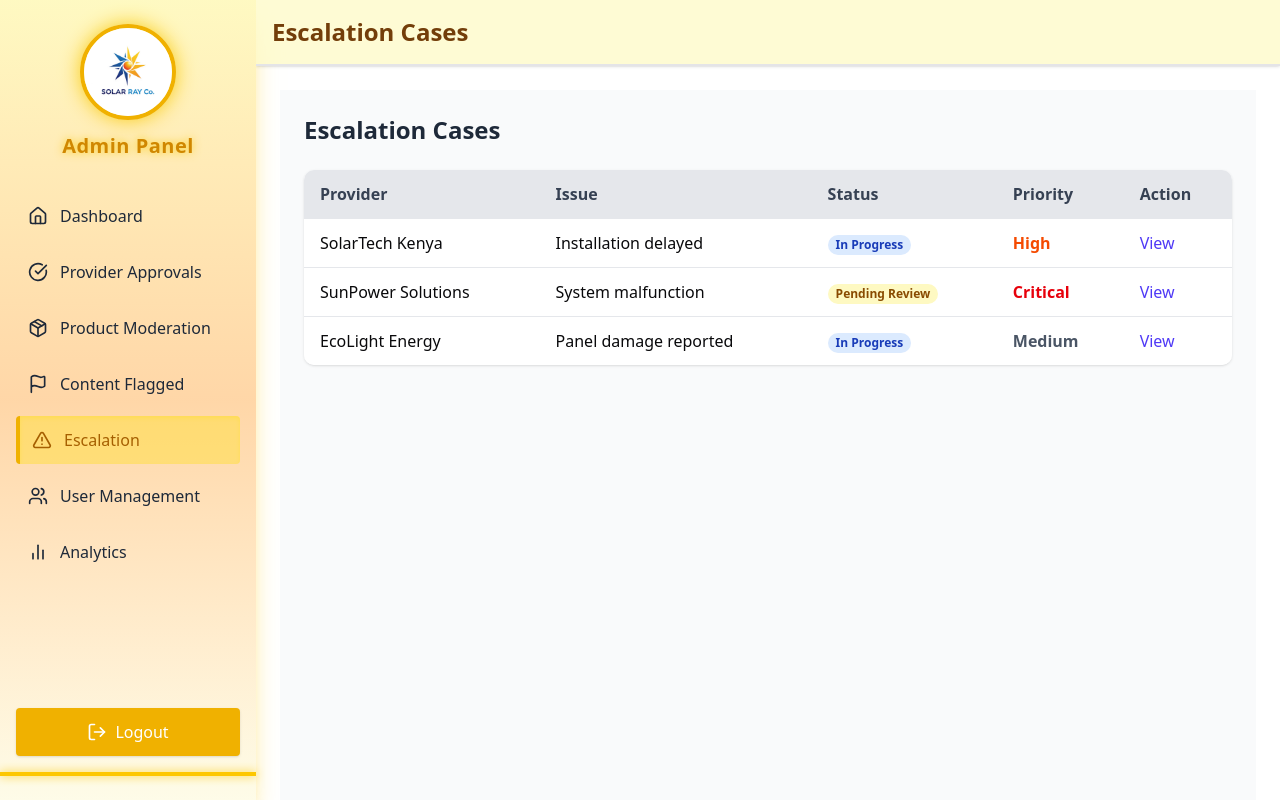
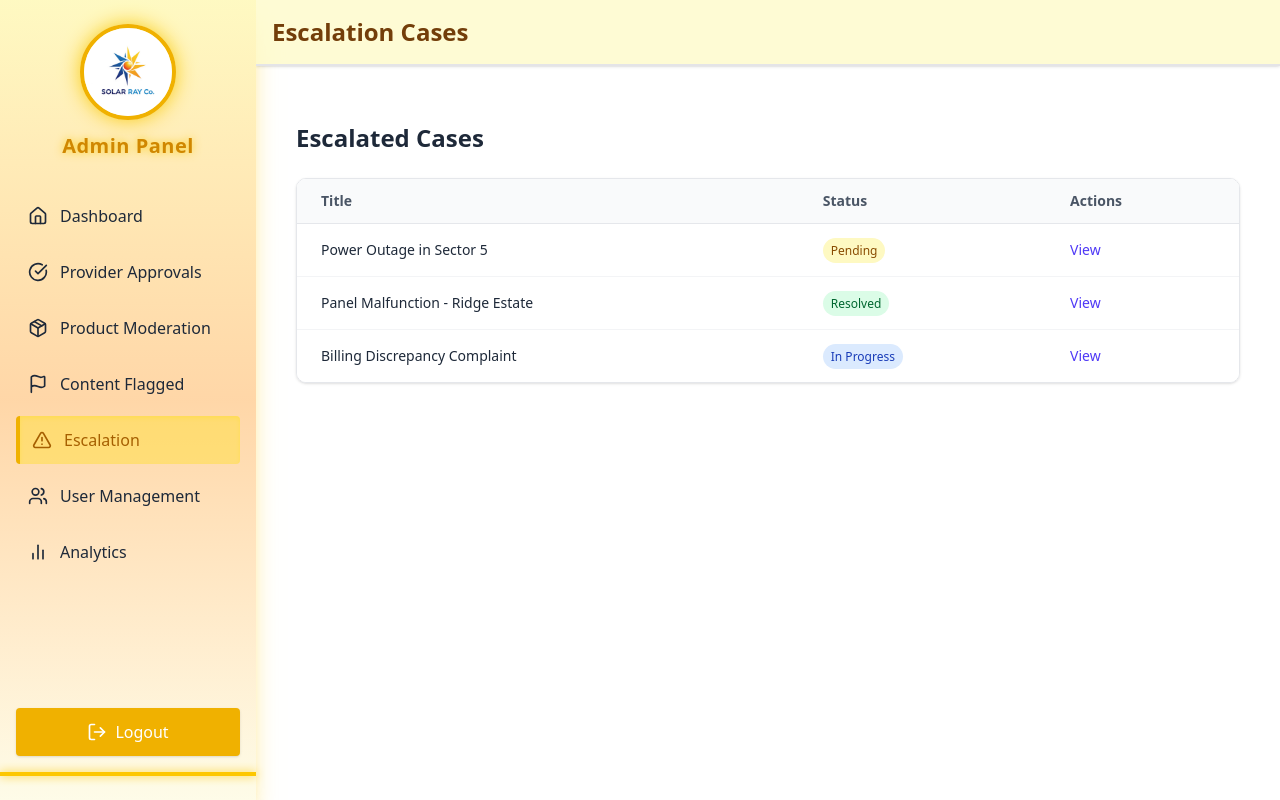
Before and after one commit to Michael-Munga/Ray-Solar-Solutions-Frontend, a React (Vite) app: page /escalation in a window 1280 px wide. Built offline with nearby package versions, Linux system fonts and the light colour scheme.

Commit message:
Simplified table to show title and status only and moved escalation cases to madal view when clicked

```diff
--- a/src/pages/admin/Escalations.jsx
+++ b/src/pages/admin/Escalations.jsx
@@ -1,135 +1,118 @@
-import React, { useState } from 'react';
-import { CheckCircle, XCircle, Info } from 'lucide-react';
+import React, { useState } from "react";
+import { motion } from "framer-motion";
+import { X } from "lucide-react";
 
-const dummyEscalatedCases = [
+// Dummy data
+const dummyEscalations = [
   {
     id: 1,
-    providerName: 'SolarTech Kenya',
-    issue: 'Installation delayed',
-    status: 'In Progress',
-    priority: 'High',
+    title: "Power Outage in Sector 5",
+    status: "Pending",
+    priority: "High",
+    description: "Residents in Sector 5 have reported a complete power outage affecting 45 homes.",
   },
   {
     id: 2,
-    providerName: 'SunPower Solutions',
-    issue: 'System malfunction',
-    status: 'Pending Review',
-    priority: 'Critical',
+    title: "Panel Malfunction - Ridge Estate",
+    status: "Resolved",
+    priority: "Medium",
+    description: "Several users reported malfunctioning solar panels in Ridge Estate.",
   },
   {
     id: 3,
-    providerName: 'EcoLight Energy',
-    issue: 'Panel damage reported',
-    status: 'In Progress',
-    priority: 'Medium',
+    title: "Billing Discrepancy Complaint",
+    status: "In Progress",
+    priority: "Low",
+    description: "A customer raised an issue about incorrect billing for the last two months.",
   },
 ];
 
-const getStatusBadgeClass = (status) => {
+// Utility functions for status and priority styling
+const getStatusBadge = (status) => {
   switch (status) {
-    case 'In Progress':
-      return 'bg-blue-100 text-blue-800';
-    case 'Pending Review':
-      return 'bg-yellow-100 text-yellow-800';
-    case 'Resolved':
-      return 'bg-green-100 text-green-800';
-    case 'Closed':
-      return 'bg-gray-200 text-gray-800';
+    case "Pending":
+      return "bg-yellow-100 text-yellow-800";
+    case "Resolved":
+      return "bg-green-100 text-green-800";
+    case "In Progress":
+      return "bg-blue-100 text-blue-800";
     default:
-      return 'bg-gray-100 text-gray-800';
+      return "bg-gray-100 text-gray-800";
   }
 };
 
-const getPriorityTextClass = (priority) => {
+const getPriorityColor = (priority) => {
   switch (priority) {
-    case 'Critical':
-      return 'text-red-600';
-    case 'High':
-      return 'text-orange-600';
+    case "High":
+      return "text-red-600";
+    case "Medium":
+      return "text-yellow-600";
+    case "Low":
+      return "text-green-600";
     default:
-      return 'text-gray-600';
+      return "text-gray-600";
   }
 };
 
 function Escalation() {
-  const [escalatedCases, setEscalatedCases] = useState(dummyEscalatedCases);
   const [selectedCase, setSelectedCase] = useState(null);
-  const [isModalOpen, setIsModalOpen] = useState(false);
+  const [escalations, setEscalations] = useState(dummyEscalations);
 
-  const openModal = (caseItem) => {
-    setSelectedCase(caseItem);
-    setIsModalOpen(true);
-  };
+  const handleCloseModal = () => setSelectedCase(null);
 
-  const closeModal = () => {
+  const handleMarkResolved = (id) => {
+    const confirmed = window.confirm("Mark this case as resolved?");
+    if (!confirmed) return;
+
+    const updated = escalations.map((item) =>
+      item.id === id ? { ...item, status: "Resolved" } : item
+    );
+    setEscalations(updated);
     setSelectedCase(null);
-    setIsModalOpen(false);
-  };
-
-  const handleAction = (id, actionType) => {
-    const confirmMsg =
-      actionType === 'resolve'
-        ? 'Are you sure you want to mark this case as resolved?'
-        : 'Are you sure you want to close this case?';
-
-    if (!window.confirm(confirmMsg)) return;
-
-    const updatedCases = escalatedCases.map((caseItem) =>
-      caseItem.id === id
-        ? {
-            ...caseItem,
-            status: actionType === 'resolve' ? 'Resolved' : 'Closed',
-          }
-        : caseItem
-    );
-
-    setEscalatedCases(updatedCases);
-    setIsModalOpen(false);
-    alert(`Case ${id} ${actionType === 'resolve' ? 'marked as resolved' : 'closed'} (Simulated)`);
   };
 
   return (
-    <div className="p-6 bg-gray-50 min-h-screen">
-      <h1 className="text-2xl font-bold mb-6 text-gray-800">Escalation Cases</h1>
-      {escalatedCases.length === 0 ? (
-        <div className="text-gray-500 text-center py-8">No escalation cases available.</div>
+    <div className="container mx-auto px-4 py-8">
+      <motion.h2
+        className="text-2xl font-bold mb-6 text-gray-800"
+        initial={{ opacity: 0, y: -10 }}
+        animate={{ opacity: 1, y: 0 }}
+        transition={{ duration: 0.4 }}
+      >
+        Escalated Cases
+      </motion.h2>
+
+      {escalations.length === 0 ? (
+        <p className="text-gray-500 text-center">No escalation cases to display.</p>
       ) : (
-        <div className="overflow-x-auto rounded-lg shadow">
-          <table className="min-w-full bg-white">
-            <thead className="bg-gray-200">
+        <div className="overflow-x-auto shadow rounded-lg border border-gray-200">
+          <table className="min-w-full bg-white divide-y divide-gray-200">
+            <thead className="bg-gray-50">
               <tr>
-                <th className="text-left py-3 px-4 font-semibold text-gray-700">Provider</th>
-                <th className="text-left py-3 px-4 font-semibold text-gray-700">Issue</th>
-                <th className="text-left py-3 px-4 font-semibold text-gray-700">Status</th>
-                <th className="text-left py-3 px-4 font-semibold text-gray-700">Priority</th>
-                <th className="text-left py-3 px-4 font-semibold text-gray-700">Action</th>
+                <th className="px-6 py-3 text-left text-sm font-semibold text-gray-600">Title</th>
+                <th className="px-6 py-3 text-left text-sm font-semibold text-gray-600">Status</th>
+                <th className="px-6 py-3 text-left text-sm font-semibold text-gray-600">Actions</th>
               </tr>
             </thead>
-            <tbody>
-              {escalatedCases.map((caseItem) => (
-                <tr key={caseItem.id} className="border-t border-gray-200 hover:bg-gray-50">
-                  <td className="py-3 px-4">{caseItem.providerName}</td>
-                  <td className="py-3 px-4">{caseItem.issue}</td>
-                  <td className="py-3 px-4">
+            <tbody className="divide-y divide-gray-100">
+              {escalations.map((escalation) => (
+                <tr key={escalation.id} className="hover:bg-gray-50">
+                  <td className="px-6 py-4 text-sm font-medium text-gray-800">
+                    {escalation.title}
+                  </td>
+                  <td className="px-6 py-4 text-sm">
                     <span
-                      className={`px-2 inline-flex text-xs leading-5 font-semibold rounded-full ${getStatusBadgeClass(
-                        caseItem.status
+                      className={`px-2 py-1 rounded-full text-xs font-medium ${getStatusBadge(
+                        escalation.status
                       )}`}
                     >
-                      {caseItem.status}
+                      {escalation.status}
                     </span>
                   </td>
-                  <td className="py-3 px-4">
-                    <span
-                      className={`font-semibold ${getPriorityTextClass(caseItem.priority)}`}
-                    >
-                      {caseItem.priority}
-                    </span>
-                  </td>
-                  <td className="py-3 px-4">
+                  <td className="px-6 py-4 text-sm">
                     <button
-                      onClick={() => openModal(caseItem)}
-                      className="text-indigo-600 hover:underline"
+                      onClick={() => setSelectedCase(escalation)}
+                      className="text-indigo-600 hover:text-indigo-800 font-medium"
                     >
                       View
                     </button>
@@ -141,51 +124,43 @@ function Escalation() {
         </div>
       )}
 
-      {isModalOpen && selectedCase && (
-        <div
-          className="fixed inset-0 bg-black bg-opacity-50 flex justify-center items-center z-50"
-          role="dialog"
-          aria-modal="true"
-        >
-          <div className="bg-white p-6 rounded-lg shadow-lg max-w-md w-full">
-            <div className="flex items-center mb-4">
-              <Info className="text-indigo-600 mr-2" />
-              <h2 className="text-xl font-semibold text-gray-800">
-                Case #{selectedCase.id} - {selectedCase.providerName}
-              </h2>
+      {/* Modal */}
+      {selectedCase && (
+        <div className="fixed inset-0 bg-black bg-opacity-40 flex items-center justify-center z-50">
+          <div className="bg-white w-full max-w-md rounded-lg shadow-xl p-6 relative">
+            <button
+              onClick={handleCloseModal}
+              className="absolute top-4 right-4 text-gray-500 hover:text-gray-700"
+            >
+              <X size={20} />
+            </button>
+
+            <h3 className="text-xl font-semibold mb-3 text-gray-800">
+              {selectedCase.title}
+            </h3>
+            <p className="text-gray-700 mb-4">{selectedCase.description}</p>
+
+            <div className="flex items-center gap-4 mb-4">
+              <span
+                className={`text-sm px-2 py-1 rounded-full font-medium ${getStatusBadge(
+                  selectedCase.status
+                )}`}
+              >
+                {selectedCase.status}
+              </span>
+              <span className={`text-sm font-semibold ${getPriorityColor(selectedCase.priority)}`}>
+                Priority: {selectedCase.priority}
+              </span>
             </div>
-            <p className="mb-2 text-gray-700">
-              <strong>Issue:</strong> {selectedCase.issue}
-            </p>
-            <p className="mb-2 text-gray-700">
-              <strong>Status:</strong> {selectedCase.status}
-            </p>
-            <p className="mb-4 text-gray-700">
-              <strong>Priority:</strong>{' '}
-              <span className={`${getPriorityTextClass(selectedCase.priority)}`}>
-                {selectedCase.priority}
-              </span>
-            </p>
-            <div className="flex justify-end space-x-4">
+
+            {selectedCase.status !== "Resolved" && (
               <button
-                onClick={() => handleAction(selectedCase.id, 'resolve')}
-                className="flex items-center gap-2 px-4 py-2 bg-green-600 text-white rounded hover:bg-green-700"
+                onClick={() => handleMarkResolved(selectedCase.id)}
+                className="bg-green-600 text-white px-4 py-2 rounded hover:bg-green-700"
               >
-                <CheckCircle size={18} /> Mark Resolved
+                Mark as Resolved
               </button>
-              <button
-                onClick={() => handleAction(selectedCase.id, 'close')}
-                className="flex items-center gap-2 px-4 py-2 bg-gray-600 text-white rounded hover:bg-gray-700"
-              >
-                <XCircle size={18} /> Close Case
-              </button>
-              <button
-                onClick={closeModal}
-                className="ml-2 px-4 py-2 border border-gray-400 rounded hover:bg-gray-100"
-              >
-                Cancel
-              </button>
-            </div>
+            )}
           </div>
         </div>
       )}
```
